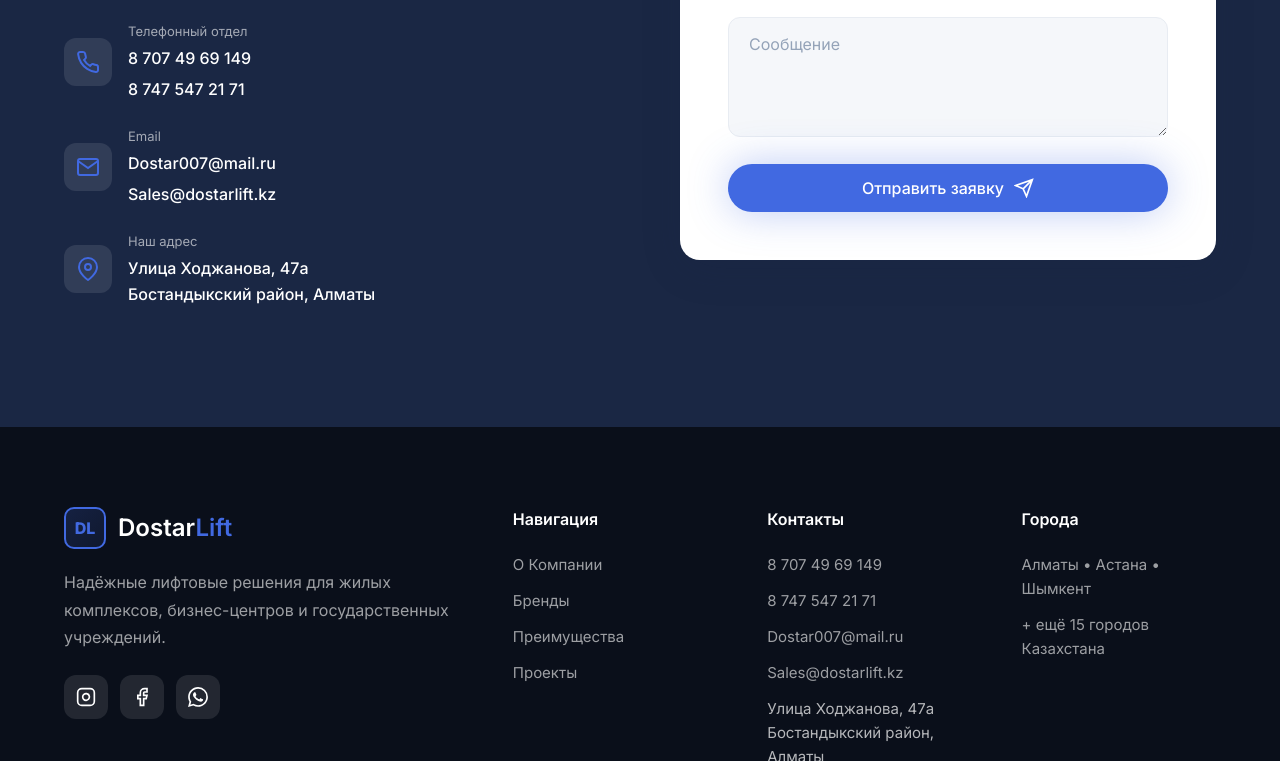
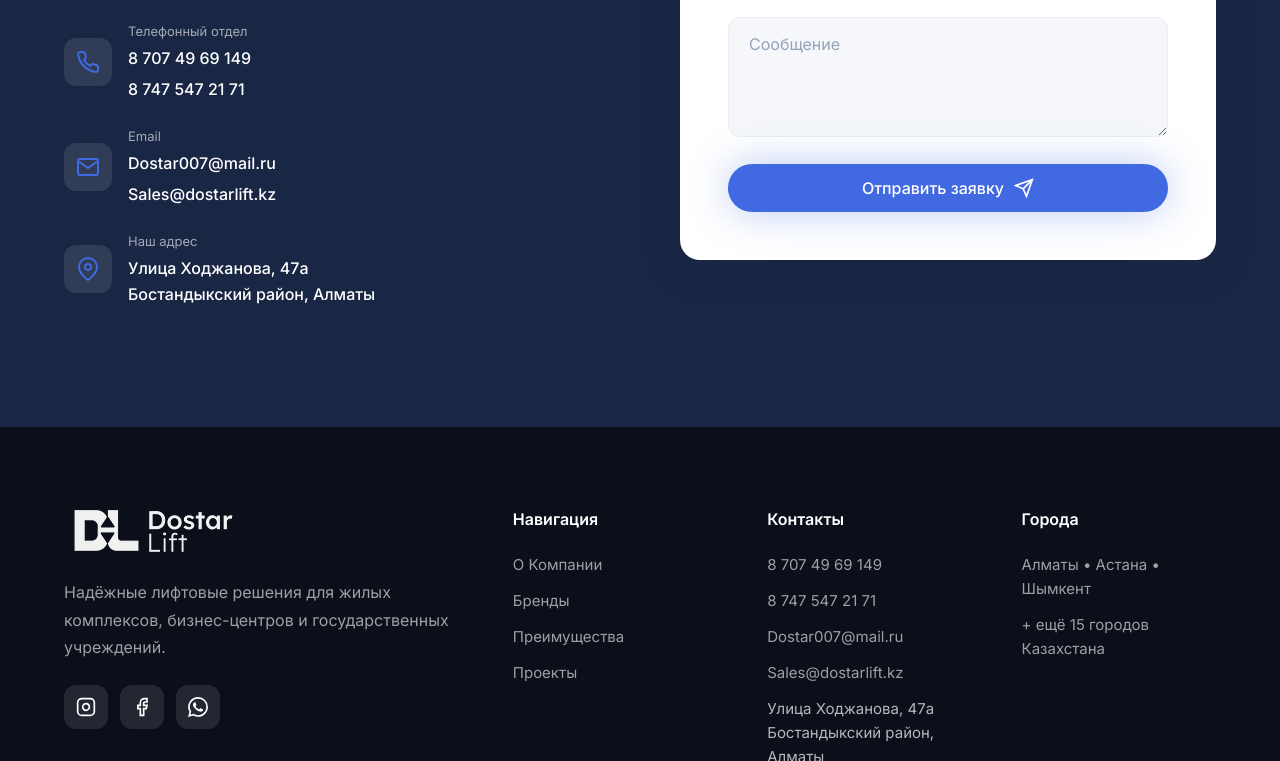
Before and after one commit to mgnewstudio-wq/Doslift, a plain HTML site: page index.html in a window 1280 px wide. Shown: the part 11239-12000 px from the top of the page. Drawn offline with Linux system fonts and the light colour scheme.

Commit message:
Update index.html

```diff
--- a/index.html
+++ b/index.html
@@ -1249,8 +1249,7 @@
             <div class="footer-grid">
                 <div class="footer-brand">
                     <a href="#" class="logo">
-                        <span class="logo-monogram">DL</span>
-                        <span class="logo-text">Dostar<span class="logo-accent">Lift</span></span>
+                        <img src="assets/dostar-logo-final.png" alt="Dostar Lift" class="logo-img">
                     </a>
                     <p class="footer-description">
                         Надёжные лифтовые решения для жилых комплексов,
```
